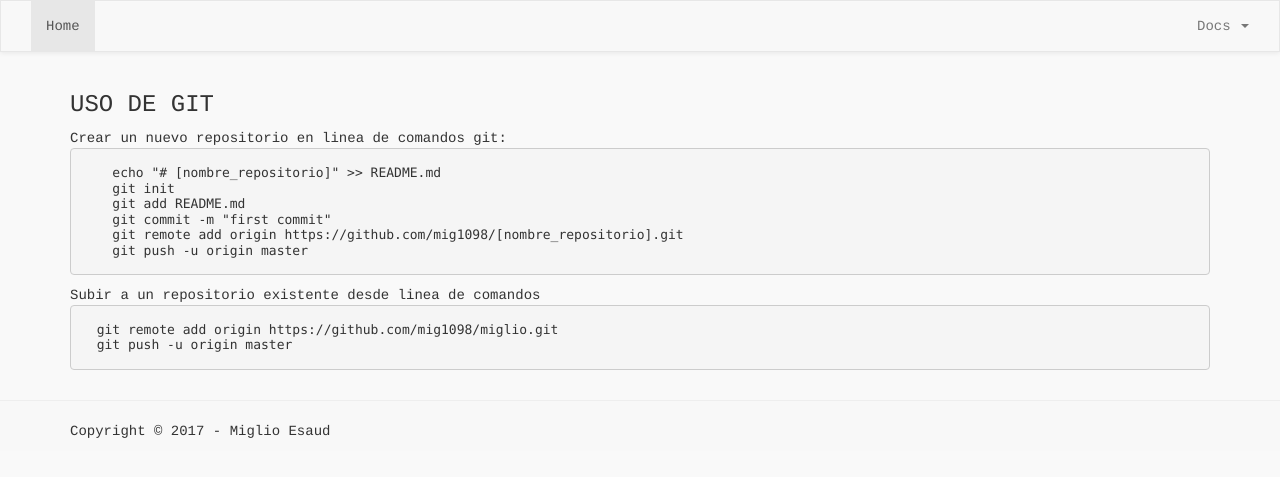
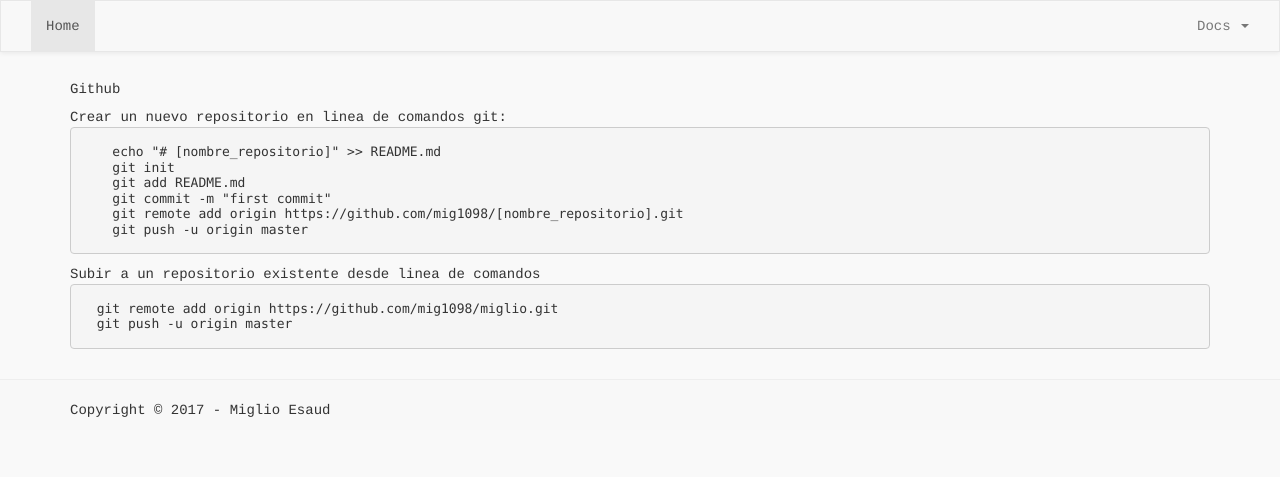
Before and after one commit to mig1098/mig1098.github.io, a Jekyll site: the page built from github-guia/index.html, in a window 1280 px wide. Shown: the top 477 px of the page. Built offline with Jekyll 4.4.1, drawn with Linux system fonts in a browser that asks for light colours; Markdown is read by kramdown in place of the engine named in the settings.

Commit message:
Update index.html

```diff
--- a/github-guia/index.html
+++ b/github-guia/index.html
@@ -5,7 +5,7 @@
 ---
 
 <div>
-<h3>USO DE GIT</h3>
+<h5>Github</h5>
 <span>Crear un nuevo repositorio en linea de comandos git:</span>
 </div>
 <pre>
```
